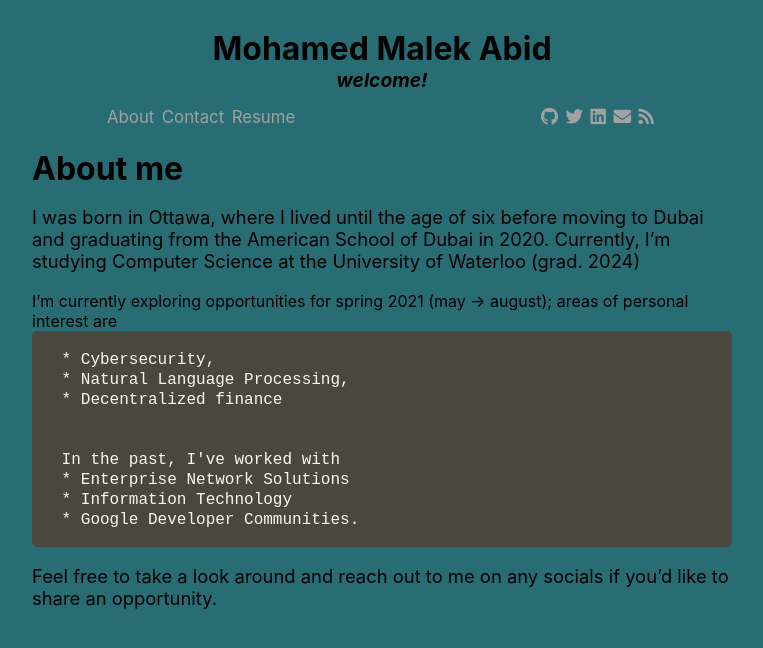
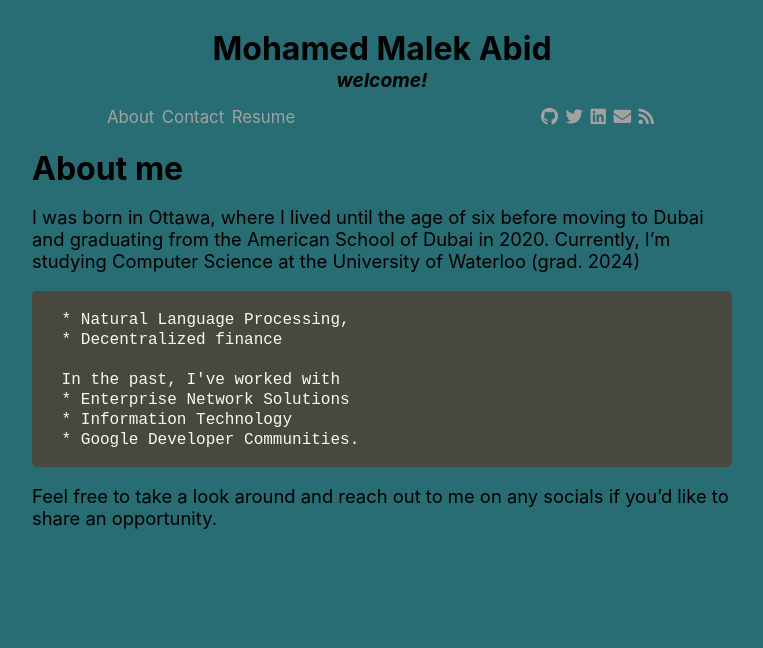
Before and after one commit to momalekabid/momalekabid.github.io, a Jekyll site: the page built from about.md, in a window 1280 px wide. Shown: the top 648 px of the page, without its empty margins (258-1021 px from the left). Built offline with Jekyll 4.4.1, drawn with Linux system fonts in a browser that asks for light colours; nearby versions of some CDN libraries.

Commit message:
changed about

```diff
--- a/about.md
+++ b/about.md
@@ -8,12 +8,9 @@ title: About
  and graduating from the American School of Dubai in 2020.
  Currently, I'm studying Computer Science at the University of Waterloo (grad. 2024)
 
- 	 I'm currently exploring opportunities for spring 2021 (may -> august); areas of personal interest are
 
-	 * Cybersecurity,
 	 * Natural Language Processing,
 	 * Decentralized finance
-
 
 	 In the past, I've worked with
 	 * Enterprise Network Solutions
```
